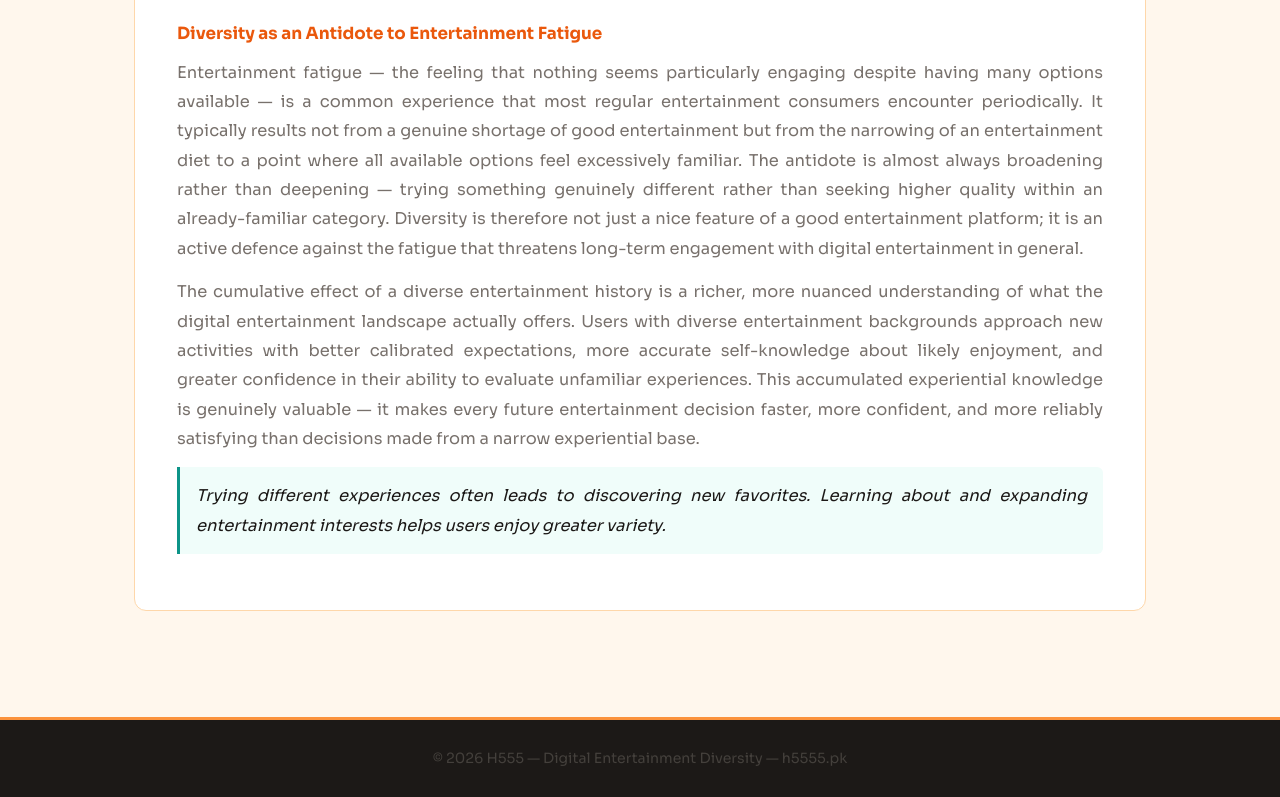
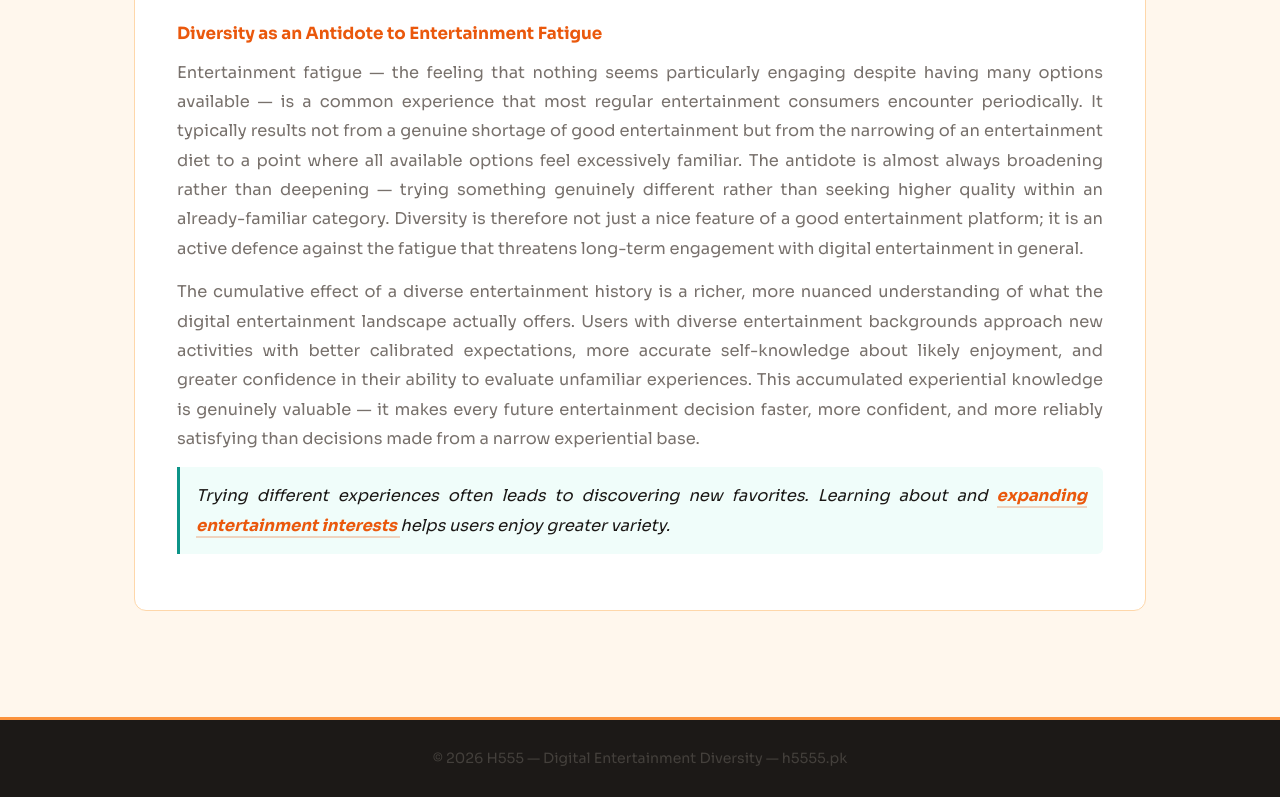
Before and after one commit to sangatechs/entertainment-becomes, a plain HTML site: page index.html in a window 1280 px wide. Shown: the part 2372-3169 px from the top of the page. Drawn offline with Linux system fonts and the light colour scheme.

Commit message:
Update index.html

```diff
--- a/index.html
+++ b/index.html
@@ -5,6 +5,7 @@
     <meta name="viewport" content="width=device-width, initial-scale=1.0">
     <meta name="robots" content="index, follow">
     <title>Why H555 Highlights the Importance of Digital Entertainment Diversity</title>
+    <meta name="google-site-verification" content="9zw30ASXY7pVjuyjZwtOiFamuuBhyTv847qZxhaCLdI" />
     <meta name="description" content="Exploring different forms of entertainment becomes more rewarding when h555 introduces users to experiences that appeal to varying interests.">
     <style>
         @import url('https://fonts.googleapis.com/css2?family=Sora:wght@400;500;600;700;800;900&display=swap');
@@ -88,7 +89,7 @@
         <h3>Diversity as an Antidote to Entertainment Fatigue</h3>
         <p>Entertainment fatigue — the feeling that nothing seems particularly engaging despite having many options available — is a common experience that most regular entertainment consumers encounter periodically. It typically results not from a genuine shortage of good entertainment but from the narrowing of an entertainment diet to a point where all available options feel excessively familiar. The antidote is almost always broadening rather than deepening — trying something genuinely different rather than seeking higher quality within an already-familiar category. Diversity is therefore not just a nice feature of a good entertainment platform; it is an active defence against the fatigue that threatens long-term engagement with digital entertainment in general.</p>
         <p>The cumulative effect of a diverse entertainment history is a richer, more nuanced understanding of what the digital entertainment landscape actually offers. Users with diverse entertainment backgrounds approach new activities with better calibrated expectations, more accurate self-knowledge about likely enjoyment, and greater confidence in their ability to evaluate unfamiliar experiences. This accumulated experiential knowledge is genuinely valuable — it makes every future entertainment decision faster, more confident, and more reliably satisfying than decisions made from a narrow experiential base.</p>
-        <p class="last-para">Trying different experiences often leads to discovering new favorites. Learning about and expanding entertainment interests helps users enjoy greater variety.</p>
+        <p class="last-para">Trying different experiences often leads to discovering new favorites. Learning about and <a href="     https://entertainment-evolution-9bbab9.gitlab.io/   ">    expanding entertainment interests   </a>					 helps users enjoy greater variety.</p>
     </div>
 </div>
 <footer><p>&copy; 2026 H555 — Digital Entertainment Diversity — h5555.pk</p></footer>
```
